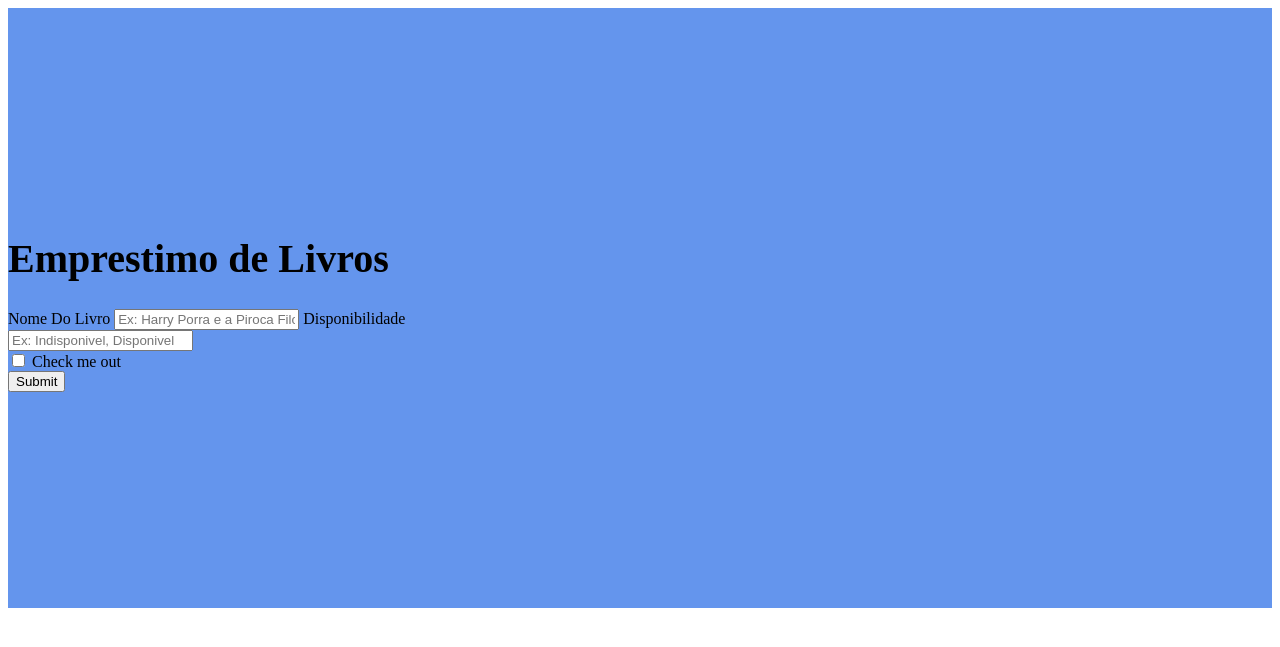
After one commit to RodrigoBert22/Biblioteca2K77, a PHP site: page /Views/emprestimoLivro.php in a window 1280 px wide. The commit adds this page. Shown: the top 647 px of the page. Run offline with PHP 8.4, Linux system fonts and the light colour scheme.

Commit message:
Front da pagina de emprestimo
Design da pagina de emprestimo

```diff
--- a/Content/css/custom.css
+++ b/Content/css/custom.css
@@ -81,3 +81,34 @@ background-size: cover;
 
   color: #444444; font-size: 13px;
   text-decoration: none;}
+
+/*Inicio Consulta Livro*/
+
+.principal-emprestimo{
+   background-color: cornflowerblue;
+   width: 100%;
+   height: 600px;
+   align-items: center;
+   display: flex;
+}
+
+.container{
+   width: 40%;
+   display: flex;
+}
+
+.after-container-emprestimo{
+   display: block;
+   justify-content: center;
+   width: 100%;
+}
+
+.titulo-emprestimo{
+   font-size: 40px;
+}
+
+.form-emprestimo{
+   color: white;
+}
+
+/*Final Consulta Livro*/
--- /dev/null
+++ b/Views/emprestimoLivro.php
@@ -0,0 +1,21 @@
+<link rel="stylesheet" type="text/css" href="../Content/css/custom.css">
+ <div class="principal-emprestimo">
+		 <div class="container">
+			 <div class="after-container-emprestimo">
+			 	 <h1 class="titulo-emprestimo">Emprestimo de Livros</h1>
+          <form>
+            <div class="form-group">
+              <label for="email">Nome Do Livro</label>
+              <input type="email" class="form-control" id="email" aria-describedby="emailHelp" placeholder="Ex: Harry Porra e a Piroca Filosofal">
+              <label for="exampleInputPassword1">Disponibilidade</label>
+              <input type="text" class="form-control" id="exampleInputPassword1" placeholder="Ex: Indisponivel, Disponivel">
+            </div>
+            <div class="form-check">
+              <input type="checkbox" class="form-check-input" id="exampleCheck1">
+              <label class="form-check-label" for="exampleCheck1">Check me out</label>
+            </div>
+            <button type="submit" class="btn btn-primary">Submit</button>
+          </form>
+			 </div>
+ 		 </div>
+ </div>
--- a/index.php
+++ b/index.php
@@ -10,6 +10,11 @@
         $script = "home";
         $titulo = "Sistema";
         break;
+
+        case 'emprestimoLivro':
+            $script = "emprestimoLivro";
+            $titulo = 'Empréstimo Livro';
+            break;
 
         case 'Login':
         default:
```
Also changed, not shown: Views/navbar.php (+11 -0 lines), biblioteca.sql (deleted, +0 -68 lines), comandosSql.php (added).
